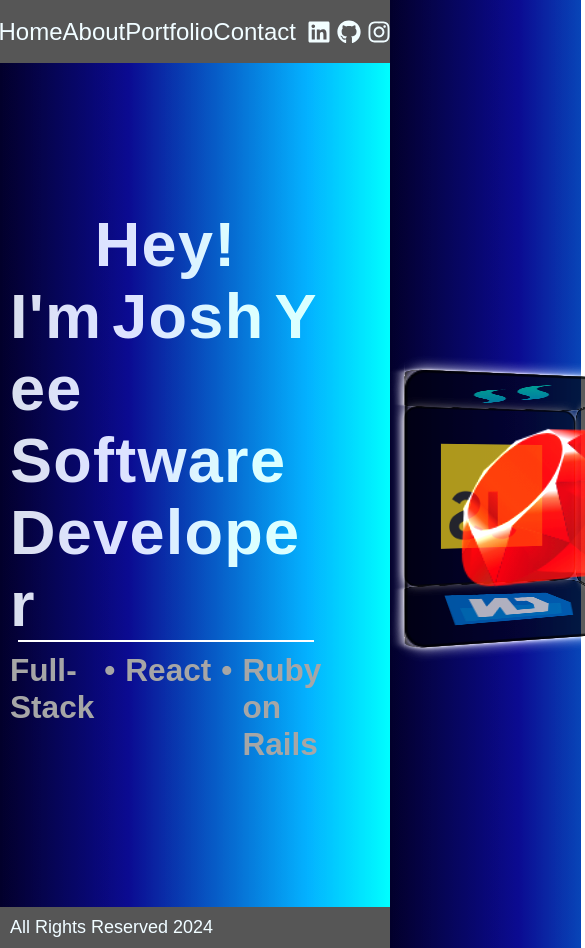
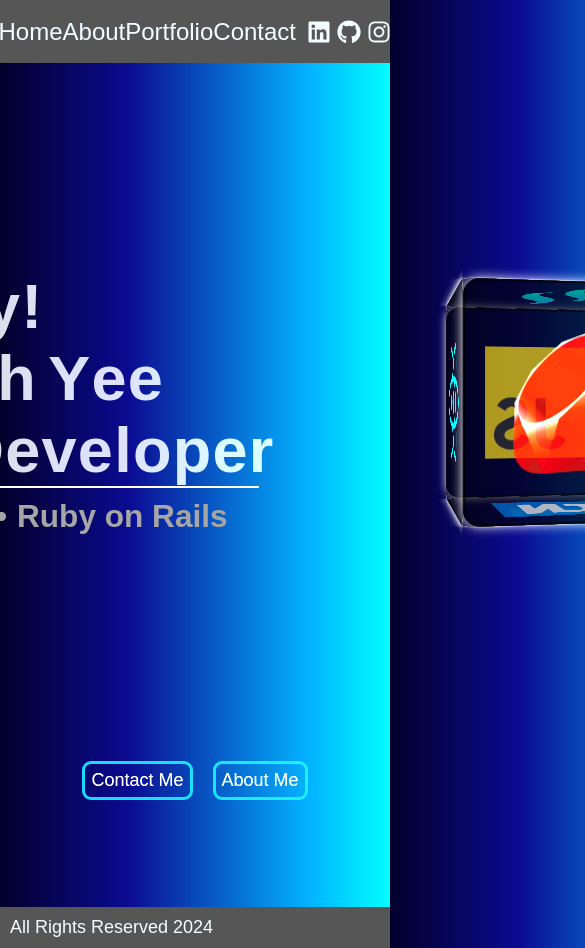
Before and after one commit to joshuadyee/portfolio-frontend, a React (Vite) app: page / in a window 390 px wide. Shown: the top 948 px of the page, 585 px wide, since content can reach past the window. Built offline with nearby package versions, Linux system fonts and the light colour scheme; a web font is replaced by a local one.

Commit message:
Add landing_screen div to home plus stylings, create Home Buttons component and import below landing_screen, make home section responsive

```diff
--- a/src/App.css
+++ b/src/App.css
@@ -55,30 +55,45 @@ li a:hover {
   color: rgba(21, 175, 206, 1);
 }
 
-.home {
+.landing_screen {
   display: flex;
-  flex-direction: row;
-  justify-content: space-evenly;
-  margin: auto;
+  justify-content: center;
+  align-items: center;
   color: inherit;
-  height: 50%;
+  height: 70vh;
   width: 100%;
+  position: relative;
+  top: -3.5em;
+  gap: 5em;
 }
 
 .title_container {
   display: flex;
   flex-direction: column;
-  flex: 0 0 50%;
-  /* border: 1px solid black; */
-  padding: 10px;
+  flex: 1;
+  padding: 1em;
   justify-content: center;
   align-items: center;
-  animation: slideIn 1.5s ease-out forwards;
+  animation: slideIn 2s ease-out forwards;
+  white-space: nowrap;
+}
+
+@keyframes slideIn {
+  0% {
+    opacity: 0;
+    transform: translateY(-100%) scale(0.5);
+  }
+
+  100% {
+    opacity: 1;
+  }
 }
 
 .title_container h1 {
   font-size: 3.5em;
   letter-spacing: 0.02em;
+  white-space: nowrap;
+  overflow: hidden;
 }
 
 .letter {
@@ -92,7 +107,7 @@ li a:hover {
 }
 
 .last {
-  margin-right: 10px;
+  margin-right: .625rem;
 }
 
 .border {
@@ -108,19 +123,6 @@ li a:hover {
   gap: 10px;
   color: silver;
   filter: brightness(0.6);
-}
-
-@keyframes slideIn {
-  0% {
-    opacity: 0;
-    transform: translateX(-100%) scale(0.5);
-    transition: 3s;
-  }
-
-  100% {
-    opacity: 100%;
-    transform: translateX(0);
-  }
 }
 
 .pic {
@@ -140,10 +142,10 @@ li a:hover {
 }
 
 .cube-container {
-  width: 200px;
-  height: 200px;
-  perspective: 500px;
-  margin: 100px;
+  width: 25dvh;
+  height: 25dvh;
+  perspective: 800px;
+  margin: 4em;
   display: flex;
   justify-content: center;
   align-items: center;
@@ -151,8 +153,8 @@ li a:hover {
 
 .cube {
   position: relative;
-  width: 150px;
-  height: 150px;
+  width: 100%;
+  height: 100%;
   transform-style: preserve-3d;
   animation: turn 7s infinite linear;
 }
@@ -162,8 +164,8 @@ li a:hover {
 }
 
 .face {
-  width: 200px;
-  height: 200px;
+  width: 100%;
+  height: 100%;
   background: rgba(0, 0, 0, 0.5);
   border: 2px solid black;
   border-radius: 15px;
@@ -177,34 +179,34 @@ li a:hover {
   font-size: 2em;
 }
 
-.front {
-  transform: translateZ(100px);
-}
-
 .logo {
   width: 60%;
   height: 60%;
   filter: saturate(1.4);
 }
 
+.front {
+  transform: translateZ(12.5dvh);
+}
+
 .back {
-  transform: translateZ(-100px) rotateY(180deg);
+  transform: translateZ(-12.5dvh) rotateY(180deg);
 }
 
 .left {
-  transform: translateX(-100px) rotateY(-90deg);
+  transform: translateX(-12.5dvh) rotateY(-90deg);
 }
 
 .right {
-  transform: translateX(100px) rotateY(90deg);
+  transform: translateX(12.5dvh) rotateY(90deg);
 }
 
 .top {
-  transform: translateY(-100px) rotateX(90deg);
+  transform: translateY(-12.5dvh) rotateX(90deg);
 }
 
 .bottom {
-  transform: translateY(100px) rotateX(-90deg);
+  transform: translateY(12.5dvh) rotateX(-90deg);
 }
 
 @keyframes turn {
@@ -229,6 +231,31 @@ li a:hover {
   }
 }
 
+.home_buttons {
+  display: flex;
+  justify-content: center;
+  align-items: flex-start;
+  gap: 20px;
+  margin: 0 auto;
+  overflow: hidden;
+}
+
+.button {
+  padding: 6px;
+  background: inherit;
+  border: 3px solid rgba(21, 175, 206, 0.866);
+  color: white;
+  border-radius: 0.5em;
+  font-weight: 500;
+  text-decoration: none;
+}
+
+.button:hover {
+  cursor: pointer;
+  background-color: rgba(21, 175, 206, 0.866);
+  color: rgba(9, 9, 121, 1);
+}
+
 footer {
   width: 100%;
   display: flex;
--- a/src/components/Home.jsx
+++ b/src/components/Home.jsx
@@ -1,8 +1,10 @@
 import { Cube } from "./Cube"
+import { HomeButtons } from "./HomeButtons"
 
 export const Home = () => {
   return (
     <section className="home">
+      <div className="landing_screen">
         <div className="title_container">
           <h1>
             <span className="letter">H</span>
@@ -21,7 +23,6 @@ export const Home = () => {
             <span className="letter">Y</span>
             <span className="letter">e</span>
             <span className="letter">e</span>
-          {/* <span className="letter">,</span> */}
           </h1>
           <h1>
             <span className="letter">S</span>
@@ -41,8 +42,8 @@ export const Home = () => {
             <span className="letter">p</span>
             <span className="letter">e</span>
             <span className="letter">r</span>
+          </h1>
           <hr className="border"/>
-        </h1>
           <div className="subheading">
             <h3>Full-Stack</h3>
             <h3>•</h3>
@@ -52,6 +53,8 @@ export const Home = () => {
           </div>
         </div>
         <Cube />
+      </div>
+      <HomeButtons  />
     </section>
   )
 }
--- /dev/null
+++ b/src/components/HomeButtons.jsx
@@ -0,0 +1,8 @@
+export const HomeButtons = () => {
+  return (
+    <div className="home_buttons">
+      <a href="#contact" className="button">Contact Me</a>
+      <a href="#about" className="button">About Me</a>
+    </div>
+  )
+}
--- a/src/index.css
+++ b/src/index.css
@@ -17,6 +17,7 @@ html {
   font-size: large;
   color: #cfdbe2bb;
   filter: brightness(1.2);
+  scroll-behavior: smooth;
 }
 
 main {
```
Lines whose indentation alone changed are shown as unchanged.
